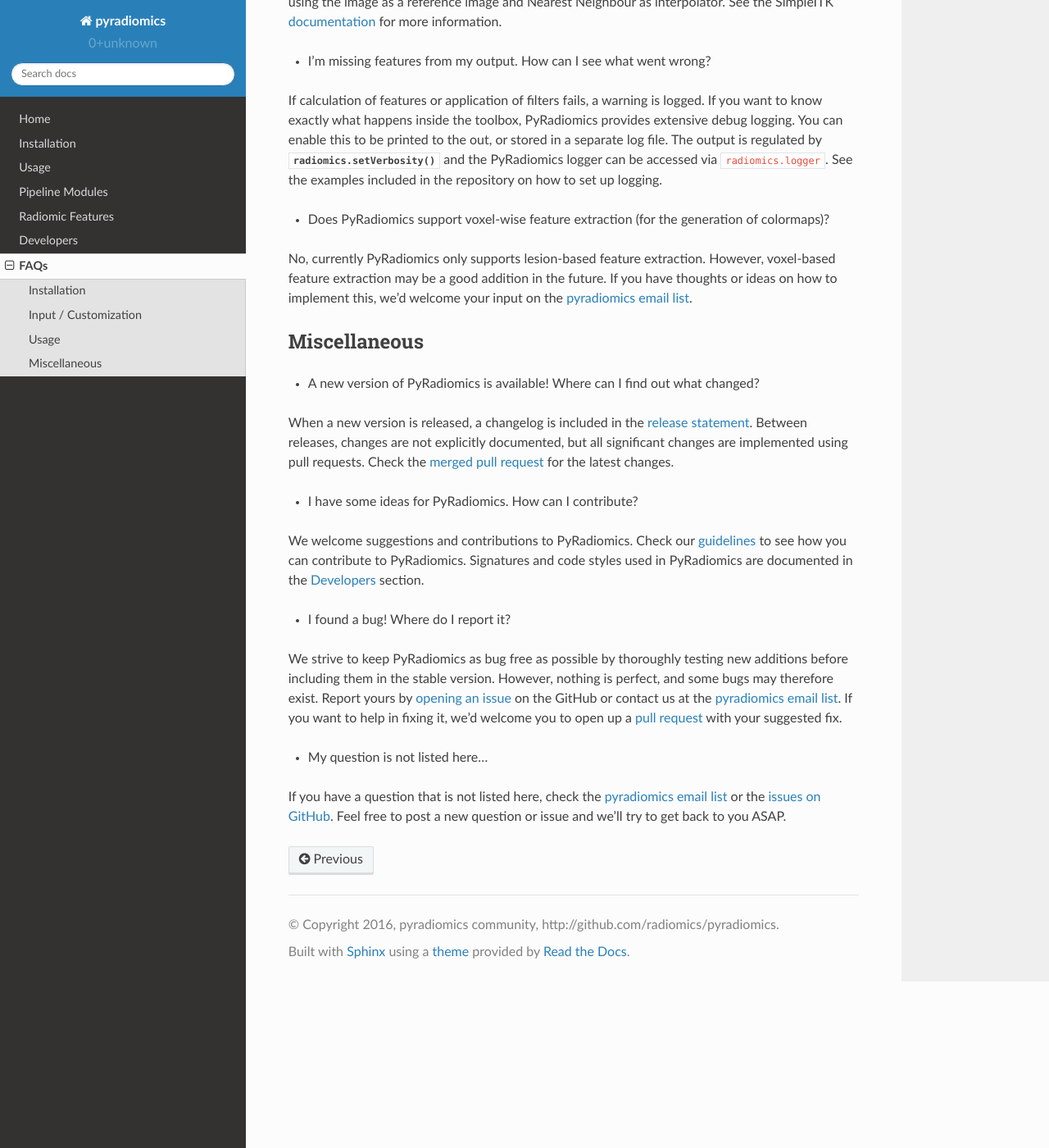
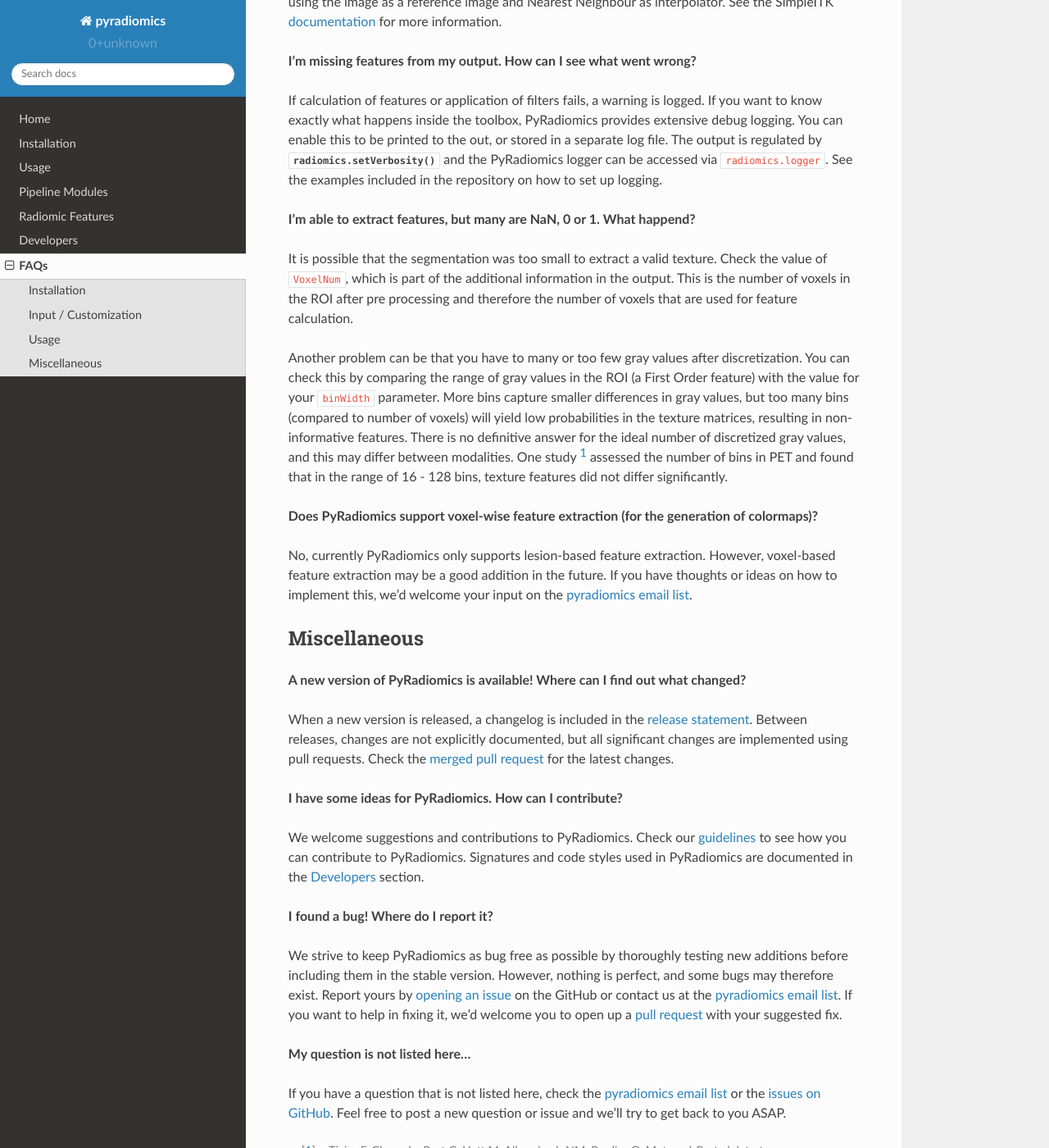
Before and after one commit to AIM-Harvard/pyradiomics, a Sphinx documentation site: the page built from docs/faq.rst, in a window 1280 px wide and 1400 px high, scrolled down 2191 px. Shown: the whole window at 82% size. Built offline with Sphinx 7.4.7 and the Read the Docs theme 2.0.0, drawn with Linux system fonts in a browser that asks for light colours; some of the changed text lies outside the part shown.

```diff
--- a/docs/faq.rst
+++ b/docs/faq.rst
@@ -5,12 +5,12 @@ Frequently Asked Questions
 Installation
 ------------
 
-- During setup, python is unable to compile the C extensions.
+**During setup, python is unable to compile the C extensions.**
 
 This can occur when no compiler is available for python. If you're installing on Windows, you can find free compilers
 for python `here <https://wiki.python.org/moin/WindowsCompilers>`_.
 
-- Which python versions is PyRadiomics compatible with?
+**Which python versions is PyRadiomics compatible with?**
 
 PyRadiomics is compatible with both python 2 and python 3. The automated testing uses python versions 2.7, 3.4 and 3.5
 (both 32 and 64 bits). Python < 2.6 is not supported. Other python versions may be compatible with PyRadiomics, but this
@@ -19,7 +19,7 @@ is not actively tested and therefore not guaranteed to work.
 Input / Customization
 ---------------------
 
-- I want to customize my extraction. How do I do that?
+**I want to customize my extraction. How do I do that?**
 
 See also the :ref:`radiomics-usage-label` section. PyRadiomics can be customized in various ways, but it's most easy to
 do this by providing a parameter file. In this `yaml structured <http://yaml.org/>`_ text file you can define your
@@ -27,14 +27,14 @@ custom settings and which features and input image types to enable. Possible gen
 types are documented :ref:`here <radiomics-featureextractor-label>`, with additional feature class specific settings
 documented at the start of the :ref:`feature class <radiomics-features-label>`.
 
-- What file types are supported by PyRadiomics for input image and mask?
+**What file types are supported by PyRadiomics for input image and mask?**
 
 PyRadiomics uses SimpleITK for image loading and handling. Therefore, all image types supported by SimpleITK can be
 used as input for PyRadiomics. Please note that only one file location can be provided for image/mask. If you want to
 provide the image in DICOM format, load the DICOM images using SimpleITK functionality and pass the resultant image
 object instead.
 
-- What modalities does PyRadiomics support?
+**What modalities does PyRadiomics support?**
 
 PyRadiomics is not developed for one specific modality. Multiple modalities can be processed by PyRadiomics, although
 the optimal settings may differ between modalities. There are some constraints on the input however:
@@ -43,7 +43,7 @@ the optimal settings may differ between modalities. There are some constraints o
 2. 3D or slice: Although PyRadiomics supports single slice (2D) feature extraction, the input is still required to have
    3 dimensions (where in case of 2D, a dimension may be of size 1).
 
-- Can I use DICOM-RT struct for the input mask?
+**Can I use DICOM-RT struct for the input mask?**
 
 PyRadiomics does not support DICOM-RT struct as input directly. We recommend to convert these using for example
 `SlicerRT <http://slicerrt.github.io/>`_. We are working on providing support for DICOM-RT in the `Slicer extension
@@ -53,7 +53,7 @@ PyRadiomics does not support DICOM-RT struct as input directly. We recommend to
 Usage
 -----
 
-- How should the input file for ``pyradiomicsbatch`` be structured?
+**How should the input file for** ``pyradiomicsbatch`` **be structured?**
 
 Currently, the input file for ``pyradiomicsbatch`` is a csv file specifying the combinations of images and masks for
 which to extract features. It does not contain a header line, and each line represents one such combination.
@@ -65,7 +65,7 @@ be segmented by different readers. As they are not actively used by PyRadiomics,
 values, as long as they are provided (e.g. ",,,<path/to/image>,<path/to/mask>" is valid,
 "<path/to/image>,<path/to/mask>" is not).
 
-- I installed PyRadiomics, but when I run the jupyter notebook, I get ``ImportError: No module named radiomics``
+**I installed PyRadiomics, but when I run the jupyter notebook, I get** ``ImportError: No module named radiomics``
 
 This can have two possible causes: 1) When installing PyRadiomics from the repository, your python path variable will be
 updated to enable python to find the package. However, this value is only updated in commandline windows when they are
@@ -73,7 +73,7 @@ restarted. If your jupyter notebook was running during installation, you first n
 of python can be installed on your machine simultaneously. Ensure PyRadiomics is installed on the same version you are
 using in your Jupyter notebook.
 
-- When I try to extract features, I get an error stating that image and mask do not occupy the same space.
+**When I try to extract features, I get an error stating that image and mask do not occupy the same space.**
 
 During extraction, SimpleITK checks whether the mask matches the image dimensions and physical space and raises an
 error when this is not the case. This is to prevent attempts to extract features from an image using a mask that does
@@ -84,14 +84,28 @@ Alternatively, you can resample your mask with SimpleITK.ResampleImageFilter(),
 Nearest Neighbour as interpolator. See the SimpleITK `documentation <https://itk.org/SimpleITKDoxygen/html/>`_ for more
 information.
 
-- I'm missing features from my output. How can I see what went wrong?
+**I'm missing features from my output. How can I see what went wrong?**
 
 If calculation of features or application of filters fails, a warning is logged. If you want to know exactly what
 happens inside the toolbox, PyRadiomics provides extensive debug logging. You can enable this to be printed to the
 out, or stored in a separate log file. The output is regulated by :py:func:`radiomics.setVerbosity` and the PyRadiomics
 logger can be accessed via ``radiomics.logger``. See the examples included in the repository on how to set up logging.
 
-- Does PyRadiomics support voxel-wise feature extraction (for the generation of colormaps)?
+**I'm able to extract features, but many are NaN, 0 or 1. What happend?**
+
+It is possible that the segmentation was too small to extract a valid texture. Check the value of ``VoxelNum``, which is
+part of the additional information in the output. This is the number of voxels in the ROI after pre processing and
+therefore the number of voxels that are used for feature calculation.
+
+Another problem can be that you have to many or too few gray values after discretization. You can check this by
+comparing the range of gray values in the ROI (a First Order feature) with the value for your ``binWidth`` parameter.
+More bins capture smaller differences in gray values, but too many bins (compared to number of voxels) will yield low
+probabilities in the texture matrices, resulting in non-informative features. There is no definitive answer for the
+ideal number of discretized gray values, and this may differ between modalities.
+One study [1]_ assessed the number of bins in PET and found that in the range of 16 - 128 bins, texture features did not differ
+significantly.
+
+**Does PyRadiomics support voxel-wise feature extraction (for the generation of colormaps)?**
 
 No, currently PyRadiomics only supports lesion-based feature extraction. However, voxel-based feature extraction may be
 a good addition in the future. If you have thoughts or ideas on how to implement this, we'd welcome your input on the
@@ -100,7 +114,7 @@ a good addition in the future. If you have thoughts or ideas on how to implement
 Miscellaneous
 -------------
 
-- A new version of PyRadiomics is available! Where can I find out what changed?
+**A new version of PyRadiomics is available! Where can I find out what changed?**
 
 When a new version is released, a changelog is included in the
 `release statement <https://github.com/Radiomics/pyradiomics/releases>`_. Between releases, changes are not explicitly
@@ -108,13 +122,13 @@ documented, but all significant changes are implemented using pull requests. Che
 `merged pull request <https://github.com/Radiomics/pyradiomics/pulls?utf8=%E2%9C%93&q=is%3Apr%20is%3Amerged>`_ for the
 latest changes.
 
-- I have some ideas for PyRadiomics. How can I contribute?
+**I have some ideas for PyRadiomics. How can I contribute?**
 
 We welcome suggestions and contributions to PyRadiomics. Check our
 `guidelines <https://github.com/Radiomics/pyradiomics/blob/master/CONTRIBUTING.md>`_ to see how you can contribute to
 PyRadiomics. Signatures and code styles used in PyRadiomics are documented in the :ref:`developers` section.
 
-- I found a bug! Where do I report it?
+**I found a bug! Where do I report it?**
 
 We strive to keep PyRadiomics as bug free as possible by thoroughly testing new additions before including them in the
 stable version. However, nothing is perfect, and some bugs may therefore exist. Report yours by
@@ -122,9 +136,13 @@ stable version. However, nothing is perfect, and some bugs may therefore exist.
 `pyradiomics email list <https://groups.google.com/forum/#!forum/pyradiomics>`_. If you want to help in fixing it, we'd
 welcome you to open up a `pull request <https://github.com/Radiomics/pyradiomics/pulls>`_ with your suggested fix.
 
-- My question is not listed here...
+**My question is not listed here...**
 
 If you have a question that is not listed here, check the
 `pyradiomics email list <https://groups.google.com/forum/#!forum/pyradiomics>`_ or the
 `issues on GitHub <https://github.com/Radiomics/pyradiomics/issues>`_. Feel free to post a new question or issue and
 we'll try to get back to you ASAP.
+
+.. [1] Tixier F, Cheze-Le Rest C, Hatt M, Albarghach NM, Pradier O, Metges J-P, et al. *Intratumor
+        Heterogeneity Characterized by Textural Features on Baseline 18F-FDG PET Images Predicts Response to Concomitant
+        Radiochemotherapy in Esophageal Cancer.* J Nucl Med. 2011;52:369–78.
```
Also changed, not shown: docs/features.rst (+5 -5 lines), docs/index.rst (+20 -25 lines), 2 other files.
